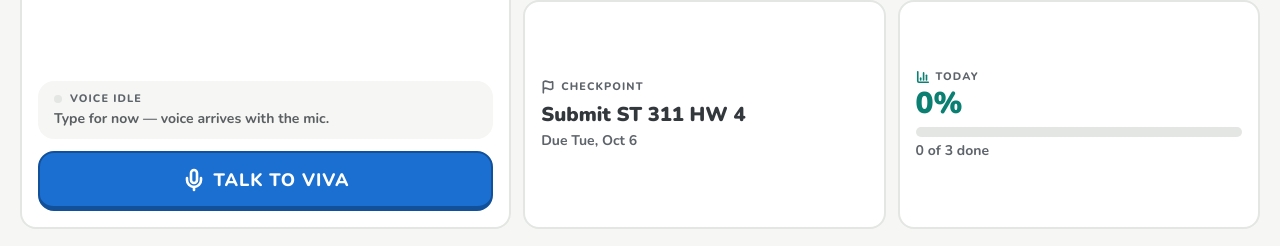
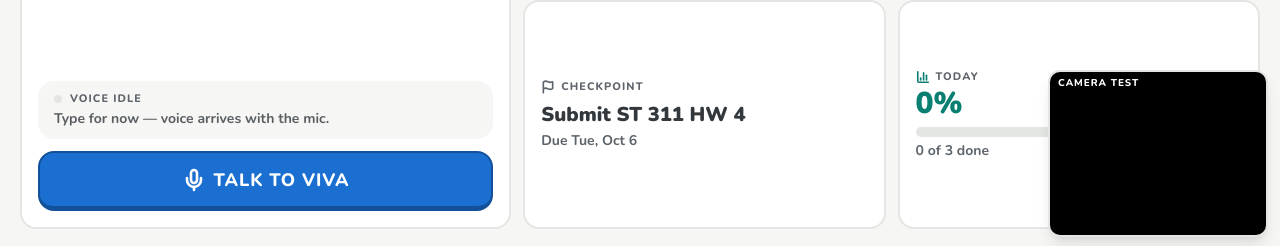
Before and after one commit to SrujanPonnapalli/pathway-wolfhacks, a Next.js app: page /device in a window 1280 px wide. Shown: the part 551-797 px from the top of the page. Built offline with nearby package versions, Linux system fonts and the light colour scheme; no server answers; the database is empty.

Commit message:
testing webcam

```diff
--- a/src/app/device/Device.tsx
+++ b/src/app/device/Device.tsx
@@ -9,6 +9,7 @@
 
 import Link from "next/link";
 import { useRouter, useSearchParams } from "next/navigation";
+import { useEffect, useRef, useState } from "react";
 import { BarChart3, BookOpen, Check, ChevronDown, Compass, Flag, Mic, Route as RouteIcon, TriangleAlert } from "lucide-react";
 import { Wordmark } from "@/components/Sidebar";
 import { VivaAvatar } from "@/components/Viva";
@@ -78,6 +79,43 @@ function Card({
       </p>
       {children}
     </section>
+  );
+}
+
+// TEMP debug: verify the Pi's Chromium can open the Logitech Brio. Requests the
+// camera on mount and shows a small live preview, bottom-right. Local display
+// only — nothing is recorded, stored, or uploaded. Remove once hardware is proven.
+export function CameraTest() {
+  const videoRef = useRef<HTMLVideoElement>(null);
+  const [err, setErr] = useState<string | null>(null);
+
+  useEffect(() => {
+    let stream: MediaStream | null = null;
+    Promise.resolve()
+      .then(() => {
+        if (!navigator.mediaDevices?.getUserMedia)
+          throw new Error("navigator.mediaDevices is undefined (page needs HTTPS or localhost)");
+        return navigator.mediaDevices.getUserMedia({ video: true });
+      })
+      .then((s) => {
+        stream = s;
+        if (videoRef.current) videoRef.current.srcObject = s;
+      })
+      .catch((e: unknown) => setErr(e instanceof Error ? `${e.name}: ${e.message}` : String(e)));
+    return () => stream?.getTracks().forEach((t) => t.stop());
+  }, []);
+
+  return (
+    <div className="fixed bottom-3 right-3 z-50 w-[220px] overflow-hidden rounded-xl border-2 border-line bg-black shadow-lg">
+      <p className="px-2 py-1 text-[0.62rem] font-extrabold uppercase tracking-widest text-white">Camera Test</p>
+      {err ? (
+        <p role="alert" className="h-[140px] w-[220px] break-words p-2 text-xs font-bold leading-snug text-red-400">
+          {err}
+        </p>
+      ) : (
+        <video ref={videoRef} autoPlay playsInline muted className="h-[140px] w-[220px] object-cover" />
+      )}
+    </div>
   );
 }
 
--- a/src/app/device/page.tsx
+++ b/src/app/device/page.tsx
@@ -1,7 +1,7 @@
 import type { Metadata, Viewport } from "next";
 import { Suspense } from "react";
 import { Gate } from "@/components/ui";
-import { Device } from "./Device";
+import { CameraTest, Device } from "./Device";
 
 export const metadata: Metadata = { title: "Pathway Device" };
 
@@ -16,10 +16,13 @@ export const viewport: Viewport = {
 
 export default function Page() {
   return (
-    <Gate>
-      <Suspense>
-        <Device />
-      </Suspense>
-    </Gate>
+    <>
+      <Gate>
+        <Suspense>
+          <Device />
+        </Suspense>
+      </Gate>
+      <CameraTest />
+    </>
   );
 }
```
